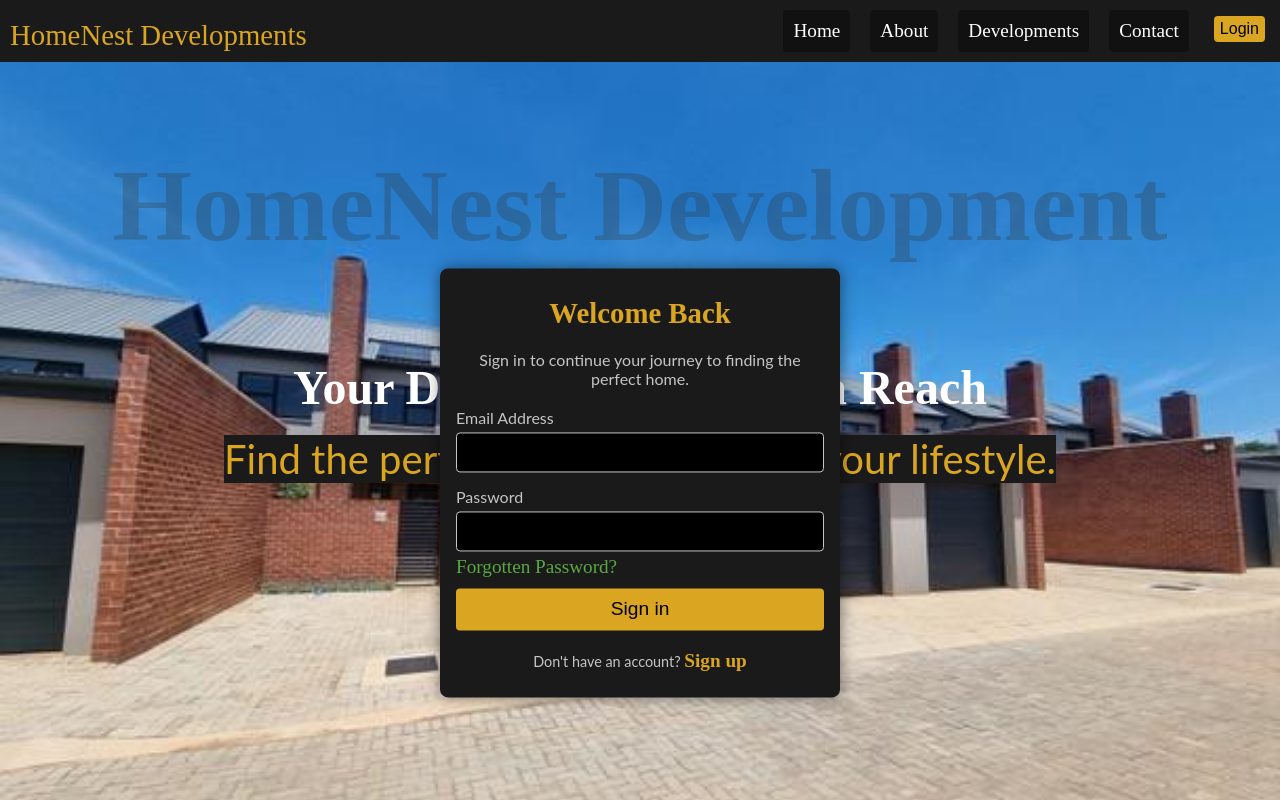
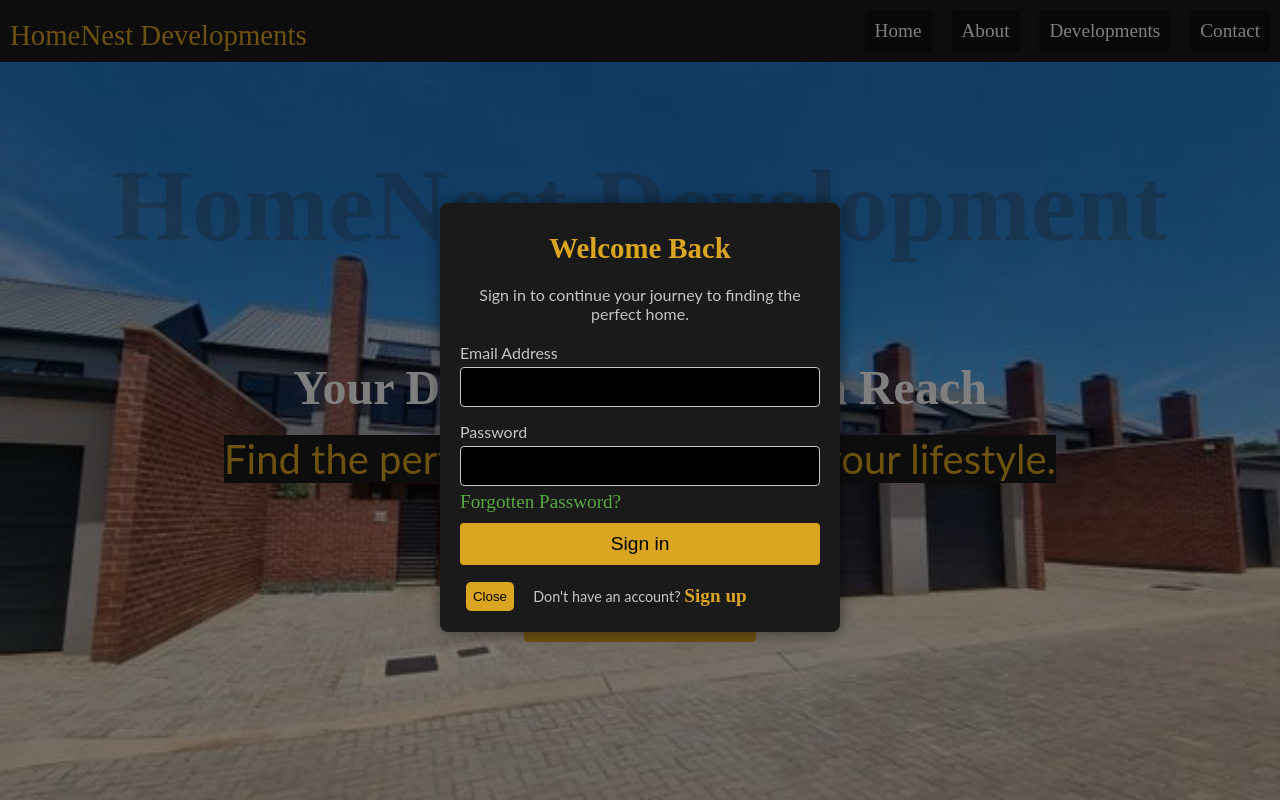
Before and after one commit to Dev-Mfundo/HomeNest-Developments, a React (Vite) app: page / in a window 1280 px wide. Both pictures are taken after a click on the button "Login". Shown: the top 800 px of the page. Built offline with nearby package versions, Linux system fonts and the light colour scheme.

Commit message:
forms bug fixed and its fixed modified:   src/App.css modified:   src/App.jsx modified:   src/components/Header.jsx modified:   src/components/landing/Hero.jsx modified:   src/components/landing/forms/AuthUser.jsx

```diff
--- a/src/App.css
+++ b/src/App.css
@@ -14,6 +14,7 @@ header {
   top: 0;
   z-index: 1000;
   background-color: #1a1a1a;
+  max-height: 70px;
 }
 
 .branding {
@@ -519,19 +520,33 @@ footer a:hover {
 }
 
 /*FORMS*/
-
-.auth-page {
+.auth-page{
+  margin-top:5%;
+}
+.form-popup {
+  position: fixed;
+  top: 0;
+  left: 0;
+  width: 100%;
+  height: 100%;
   display: flex;
+  flex-direction: column;
   justify-content: center;
   align-items: center;
-  text-align: center;
-  position: absolute;
-  top: 55%;
-  left: 50%;
-  transform: translate(-50%,-40%);
-  min-width: 300px;
+  background: rgba(0, 0, 0, 0.5);
   z-index: 1000;
 }
+
+.close-btn {
+  position: relative;
+  right: 150px;
+  bottom: 50px;
+  border: none;
+  padding: 7px;
+  cursor: pointer;
+  border-radius: 5px;
+}
+
 
 .loader {
   display: none;
@@ -549,7 +564,7 @@ footer a:hover {
 }
 .form-container {
   background-color: #1a1a1a;
-  padding: 5px 16px;
+  padding: 5px 20px;
   border-radius: 8px;
   box-shadow: 0px 0px 15px rgba(0, 0, 0, 0.5);
   width: 100%;
--- a/src/App.jsx
+++ b/src/App.jsx
@@ -5,14 +5,12 @@ import Hero from './components/landing/Hero'
 import Contact from './components/landing/Contact'
 import Gallery from './components/landing/Gallery'
 import About from './components/landing/About'
-import AuthUser from './components/landing/forms/AuthUser'
 
 function App() {
   return (
     <>
     <Header/>
     <main>
-    <AuthUser/>
       <Hero/>
       <About/>
       <Gallery/>
--- a/src/components/Header.jsx
+++ b/src/components/Header.jsx
@@ -1,11 +1,21 @@
+import AuthUser from './landing/forms/AuthUser';
 import { useState } from "react";
 import "../App.css";
-function Header(){
-    const [isNavVisible, setNavVisible]= useState(false);
-    const toggleNavBar=()=>{
-        setNavVisible(!isNavVisible)
-    }
-    return(
+
+function Header() {
+    const [isNavVisible, setNavVisible] = useState(false);
+    const [isFormVisible, setFormVisible] = useState(false);
+
+    const toggleNavBar = () => {
+        setNavVisible(!isNavVisible);
+    };
+
+    const toggleForm = () => {
+        setFormVisible(!isFormVisible);
+    };
+
+    return (
+        <>
             <header>
                 <div className="branding" id="home">
                     <h1>HomeNest Developments</h1>
@@ -21,12 +31,23 @@ function Header(){
                         <a href="#about">About</a>
                         <a href="#developments">Developments</a>
                         <a href="#contacts">Contact</a>
+                        {!isFormVisible && (
                             <div className="getInBtn">
-                        <button>Login</button>
+                                <button onClick={toggleForm}>Login</button>
                             </div>
+                        )}
                     </div>
                 </div>
             </header>
-    )
+
+            {isFormVisible && (
+                <div className="form-popup">
+                    <AuthUser />
+                    <button className="close-btn" onClick={toggleForm}>Close</button>
+                </div>
+            )}
+        </>
+    );
 }
+
 export default Header;
--- a/src/components/landing/Hero.jsx
+++ b/src/components/landing/Hero.jsx
@@ -16,7 +16,7 @@ function Hero(){
                         <input type="text" id="user-searchInput" placeholder="Search by area or name..."/>
                         <button type="submit">Search</button>
                     </form>
-                    <a href="sign-up.html" className="startBtn">Sign up Today</a>
+                    <a href="#developments" className="startBtn">Check Properties</a>
                 </div>
             </div>
     </div>
--- a/src/components/landing/forms/AuthUser.jsx
+++ b/src/components/landing/forms/AuthUser.jsx
@@ -1,3 +1,4 @@
+import '../../../App.css'
 import { useState } from "react";
 
 function AuthUser() {
```
Lines whose indentation alone changed are shown as unchanged.
